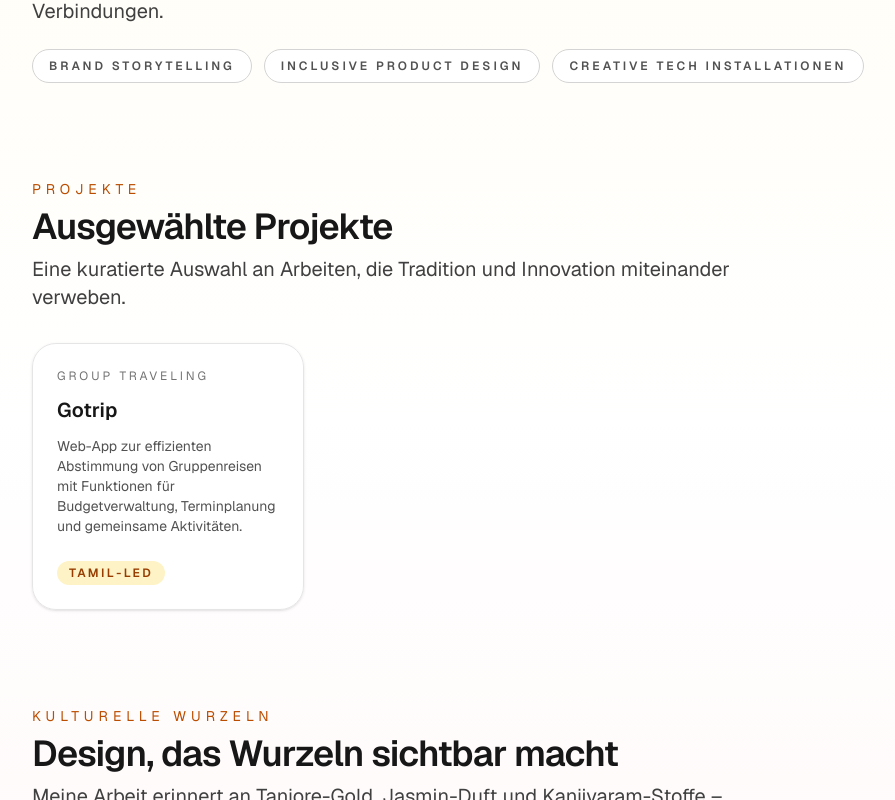
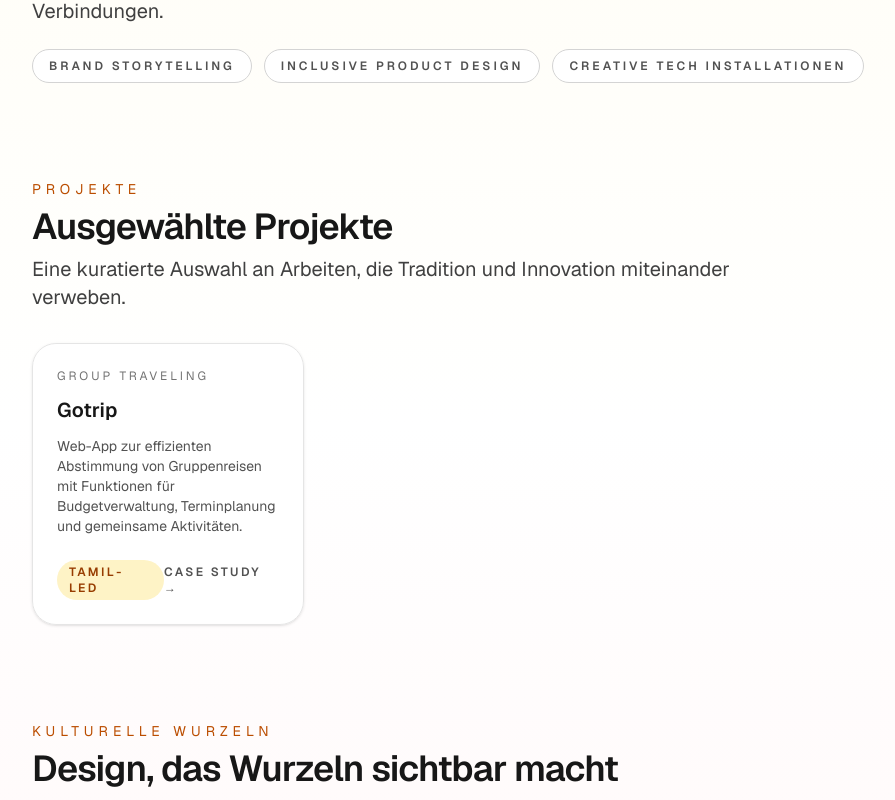
Before and after one commit to Sazzelz/portfolio, a Next.js app: page / in a window 1280 px wide. Shown: the part 843-1643 px from the top of the page, without its empty margins (176-1071 px from the left). Built offline with nearby package versions, Linux system fonts and the light colour scheme.

Commit message:
refactor

```diff
--- a/src/app/(portfolio)/page.tsx
+++ /dev/null
@@ -1,5 +0,0 @@
-import PortfolioClient from "./PortfolioClient";
-
-export default function PortfolioPage() {
-  return <PortfolioClient />;
-}
--- a/src/app/page.tsx
+++ b/src/app/page.tsx
@@ -1,6 +1,5 @@
-// app/page.tsx
-import PortfolioPage from "./(portfolio)/page";
+import Portfolio from "@/components/Portfolio";
 
 export default function Page() {
-  return <PortfolioPage />;
+  return <Portfolio />;
 }
--- a/src/app/(portfolio)/PortfolioClient.tsx
+++ b/src/components/Portfolio.tsx
@@ -1,22 +1,22 @@
 "use client";
 
 import { useCallback, useMemo, useState } from "react";
-import HeroSection from "./sections/hero/HeroSection";
-import Navigation from "./sections/navigation/Navigation";
-import AboutSection from "./sections/about/AboutSection";
-import ProjectsSection from "./sections/projects/ProjectsSection";
-import CultureSection from "./sections/culture/CultureSection";
-import ContactSection from "./sections/contact/ContactSection";
-import { translations, type Language } from "./_config/translations";
+import HeroSection from "./sections/HeroSection";
+import NavigationBar from "./sections/NavigationBar";
+import AboutSection from "./sections/AboutSection";
+import ProjectsSection from "./sections/ProjectsSection";
+import CultureSection from "./sections/CultureSection";
+import ContactSection from "./sections/ContactSection";
+import { translations, type Language } from "@/lib/translations";
 
-const navKeys = ["about", "projects", "culture", "contact"] as const;
+const navOrder = ["about", "projects", "culture", "contact"] as const;
 
-export default function PortfolioClient() {
+export default function Portfolio() {
   const [language, setLanguage] = useState<Language>("de");
 
   const content = useMemo(() => translations[language], [language]);
   const navItems = useMemo(
-    () => navKeys.map((id) => ({ id, label: content.nav[id] })),
+    () => navOrder.map((id) => ({ id, label: content.nav[id] })),
     [content.nav],
   );
 
@@ -30,14 +30,10 @@ export default function PortfolioClient() {
   return (
     <div className="min-h-screen bg-gradient-to-b from-amber-50 via-white to-rose-50 text-neutral-900">
       <div className="mx-auto flex min-h-screen w-full max-w-5xl flex-col px-6 pb-16 pt-10 sm:px-10 lg:px-20">
-        <HeroSection
-          content={content}
-          language={language}
-          onLanguageChange={handleLanguageChange}
-        />
+        <HeroSection content={content} language={language} onLanguageChange={handleLanguageChange} />
 
         <main className="mt-16 flex flex-1 flex-col gap-24">
-          <Navigation items={navItems} />
+          <NavigationBar items={navItems} />
           <AboutSection content={content.sections.about} label={content.nav.about} />
           <ProjectsSection content={content.sections.projects} label={content.nav.projects} />
           <CultureSection content={content.sections.culture} label={content.nav.culture} />
--- a/src/app/(portfolio)/sections/contact/ContactSection.tsx
+++ b/src/components/sections/ContactSection.tsx
@@ -1,4 +1,4 @@
-import type { PortfolioContent } from "../../_config/translations";
+import type { PortfolioContent } from "@/lib/translations";
 
 type ContactSectionProps = {
   content: PortfolioContent["sections"]["contact"];
--- a/src/app/(portfolio)/sections/culture/CultureSection.tsx
+++ b/src/components/sections/CultureSection.tsx
@@ -1,4 +1,4 @@
-import type { PortfolioContent } from "../../_config/translations";
+import type { PortfolioContent } from "@/lib/translations";
 
 type CultureSectionProps = {
   content: PortfolioContent["sections"]["culture"];
--- a/src/app/(portfolio)/sections/hero/HeroSection.tsx
+++ b/src/components/sections/HeroSection.tsx
@@ -1,17 +1,13 @@
 import Image from "next/image";
-import { languageOptions, type Language, type PortfolioContent } from "../../_config/translations";
+import { languageOptions, type Language, type PortfolioContent } from "@/lib/translations";
 
 type HeroSectionProps = {
   content: PortfolioContent;
   language: Language;
-  onLanguageChange: (code: Language) => void;
+  onLanguageChange: (language: Language) => void;
 };
 
-export default function HeroSection({
-  content,
-  language,
-  onLanguageChange,
-}: HeroSectionProps) {
+export default function HeroSection({ content, language, onLanguageChange }: HeroSectionProps) {
   return (
     <section className="grid gap-10 lg:grid-cols-[3fr_2fr] lg:items-start">
       <div className="space-y-6">
--- a/src/app/(portfolio)/sections/navigation/Navigation.tsx
+++ b/src/components/sections/NavigationBar.tsx
@@ -3,19 +3,19 @@ type NavItem = {
   label: string;
 };
 
-type NavigationProps = {
+type NavigationBarProps = {
   items: NavItem[];
 };
 
-export default function Navigation({ items }: NavigationProps) {
+export default function NavigationBar({ items }: NavigationBarProps) {
   return (
-    <nav className="sticky top-4 z-10 mx-auto w-full max-w-3xl rounded-full border border-neutral-200 bg-white/30 px-4 py-2 shadow-sm backdrop-blur">
+    <nav className="sticky top-4 z-10 mx-auto w-full max-w-3xl rounded-full border border-neutral-200 bg-white/80 px-4 py-2 shadow-sm backdrop-blur">
       <ul className="flex flex-wrap justify-center gap-3 text-sm font-medium uppercase tracking-[0.3em] text-neutral-500">
         {items.map((item) => (
           <li key={item.id}>
             <a
               href={`#${item.id}`}
-              className="rounded-full px-3 py-1 transition hover:bg-red-700/80 hover:text-white"
+              className="rounded-full px-3 py-1 transition hover:bg-neutral-900 hover:text-white"
             >
               {item.label}
             </a>
--- a/src/app/(portfolio)/sections/projects/ProjectsSection.tsx
+++ b/src/components/sections/ProjectsSection.tsx
@@ -1,4 +1,4 @@
-import type { PortfolioContent } from "../../_config/translations";
+import type { PortfolioContent } from "@/lib/translations";
 
 type ProjectsSectionProps = {
   content: PortfolioContent["sections"]["projects"];
@@ -26,10 +26,20 @@ export default function ProjectsSection({ content, label }: ProjectsSectionProps
               <h3 className="text-xl font-semibold text-neutral-900">{project.title}</h3>
               <p className="text-sm text-neutral-600">{project.description}</p>
             </div>
-            <div className="mt-6">
+            <div className="mt-6 flex items-center justify-between">
               <span className="inline-flex items-center rounded-full bg-amber-100 px-3 py-1 text-xs font-semibold uppercase tracking-[0.2em] text-amber-800">
                 Tamil-led
               </span>
+              {project.link ? (
+                <a
+                  href={project.link}
+                  target="_blank"
+                  rel="noreferrer"
+                  className="text-xs font-semibold uppercase tracking-[0.2em] text-neutral-600 transition hover:text-neutral-900"
+                >
+                  Case Study →
+                </a>
+              ) : null}
             </div>
           </article>
         ))}
```
Also changed, not shown: src/components/sections/AboutSection.tsx (renamed from src/app/(portfolio)/sections/about/AboutSection.tsx, +3 -7 lines), src/lib/translations.ts (renamed from src/app/(portfolio)/_config/translations.ts).
